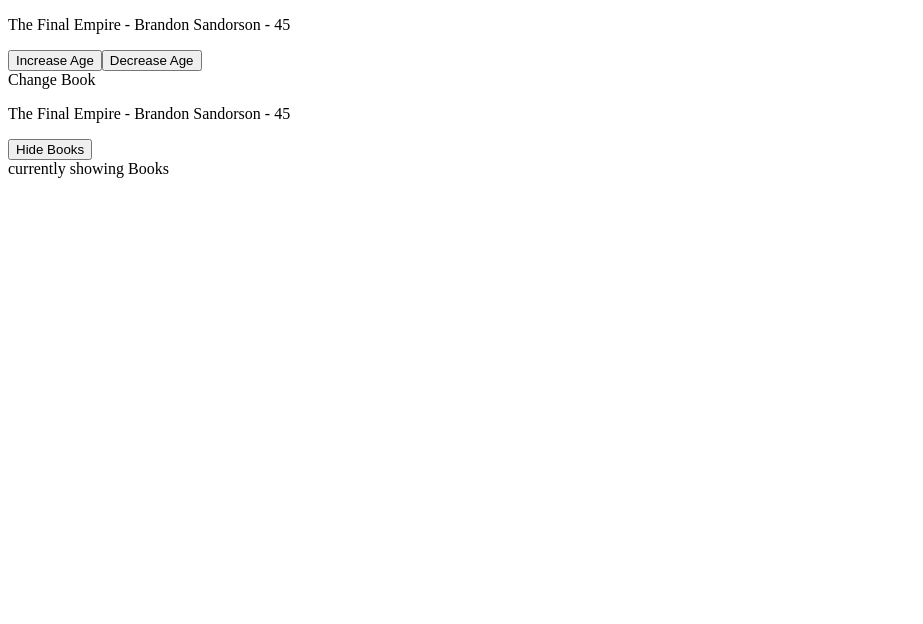
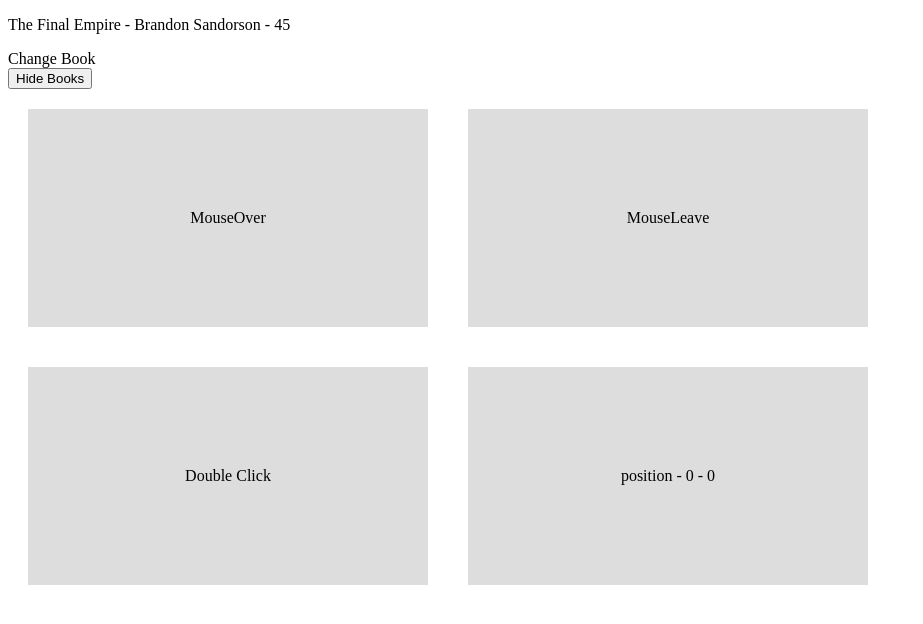
Before and after one commit to SithumDev07/Vue-Js-Getting-Started, a plain HTML site: page index.html in a window 1280 px wide. Shown: the whole page, without its empty margins (0-923 px from the left). Drawn offline with nearby package versions, Linux system fonts and the light colour scheme.

Commit message:
working with mouse events

```diff
--- a/app.js
+++ b/app.js
@@ -8,7 +8,9 @@ const app = Vue.createApp({
             title: 'The Final Empire',
             author: 'Brandon Sandorson',
             age: 45,
-            showBooks: true
+            showBooks: true,
+            x: 0,
+            y: 0,
         }
     },
     methods: {
@@ -20,6 +22,15 @@ const app = Vue.createApp({
 
         toggleShowBooks() {
             this.showBooks = !this.showBooks;
+        },
+        handleEvent(e, data){
+            console.log(e)
+            if(data)
+                console.log(data);
+        },
+        handleMouseMove(e){
+            this.x = e.offsetX;
+            this.y = e.offsetY;
         }
     }
 })
--- a/index.html
+++ b/index.html
@@ -6,20 +6,30 @@
     <meta name="viewport" content="width=device-width, initial-scale=1.0">
     <title>Vue Js</title>
     <script src="https://unpkg.com/vue@3.0.2"></script>
+    <style>
+        .box{
+            padding: 100px 0;
+            width: 400px;
+            text-align: center;
+            background: #ddd;
+            margin: 20px;
+            display: inline-block;
+        }
+    </style>
 </head>
 <body>
 
     <div id="app">
         <p>{{ title }} - {{ author }} - {{ age }}</p>
 
-        <button v-on:click="age++">Increase Age</button>
-        <button v-on:click="age--">Decrease Age</button>
+        <!-- <button v-on:click="age++">Increase Age</button>
+        <button v-on:click="age--">Decrease Age</button> -->
 
         <div @click="changeTitle('Oathbringer')">Change Book</div>
 
-        <div v-if="showBooks">
+        <!-- <div v-if="showBooks">
             <p>{{ title }} - {{ author }} - {{ age }}</p>
-        </div>
+        </div> -->
 
         <button @click="toggleShowBooks">
             <span v-if="showBooks">Hide Books</span>
@@ -27,9 +37,22 @@
         </button>
 
         <!-- This Uses just CSS, Display: block; -->
-        <div v-show="showBooks">
+        <!-- <div v-show="showBooks">
             currently showing Books
+        </div> -->
+
+        <br>
+
+        <!-- Mouse Events -->
+        <div class="box" @mouseover="handleEvent($event, 5)">MouseOver</div>
+        <div class="box" @mouseleave="handleEvent">MouseLeave</div>
+        <div class="box" @dblclick="handleEvent">Double Click</div>
+        <div class="box" @mousemove="handleMouseMove">
+            position - {{ x }} - {{ y }}
         </div>
+
+        </div>
+
     </div>
 
 
```
